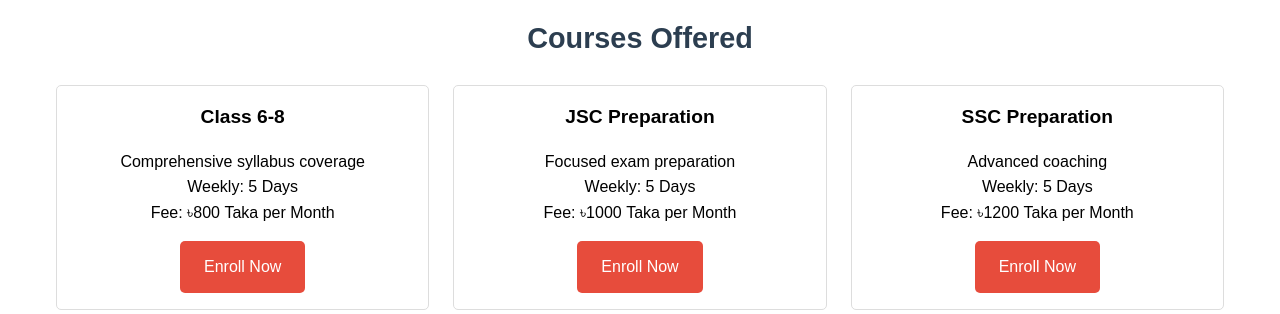
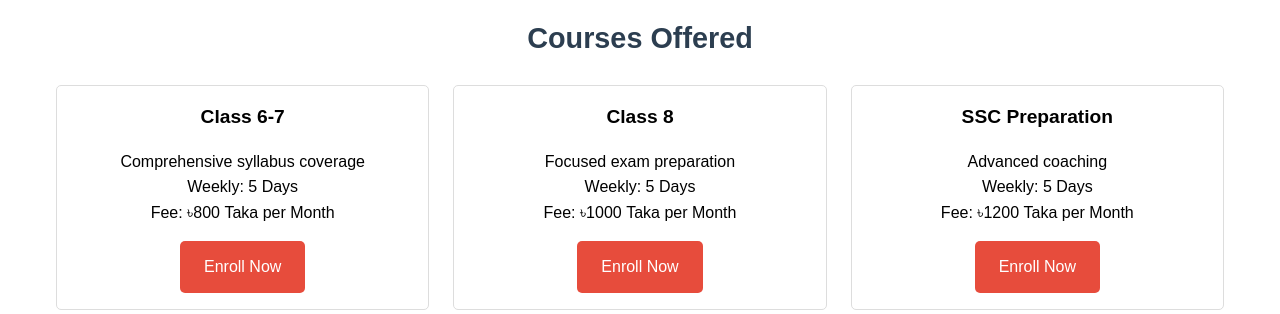
Before and after one commit to asraful098/achieve-academy, a Flask app: page / in a window 1280 px wide. Shown: the part 1038-1352 px from the top of the page. Run offline with Flask 3, Linux system fonts and the light colour scheme.

Commit message:
Update index.html

```diff
--- a/templates/index.html
+++ b/templates/index.html
@@ -314,14 +314,14 @@
         <h2>Courses Offered</h2>
         <div class="courses-grid">
             <div class="course-card">
-                <h3>Class 6-8</h3>
+                <h3>Class 6-7</h3>
                 <p>Comprehensive syllabus coverage</p>
                 <p>Weekly: 5 Days</p>
                 <p>Fee: ৳800 Taka per Month</p>
                 <a href="#" class="cta-button">Enroll Now</a>
             </div>
             <div class="course-card">
-                <h3>JSC Preparation</h3>
+                <h3>Class 8</h3>
                 <p>Focused exam preparation</p>
                 <p>Weekly: 5 Days</p>
                 <p>Fee: ৳1000 Taka per Month</p>
```
